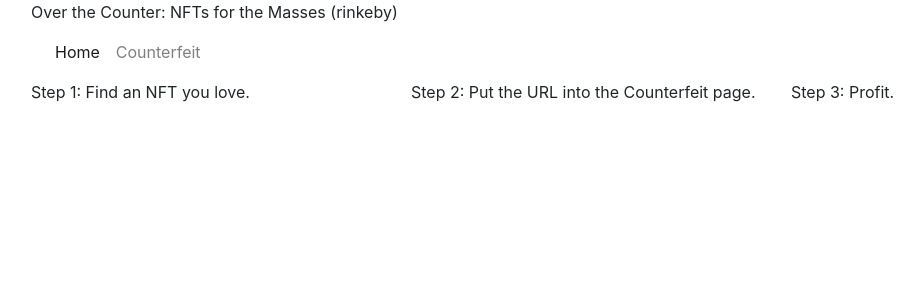
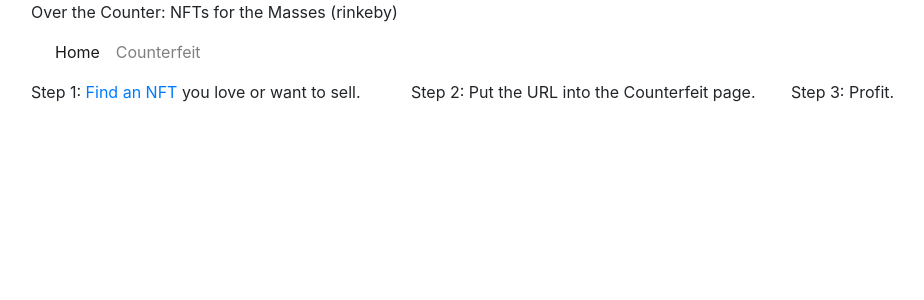
Before and after one commit to troylelandshields/otc-nft-ui, a React (Create React App) app: page / in a window 1280 px wide. Shown: the top 300 px of the page, without its empty margins (54-978 px from the left). Built offline with nearby package versions, Linux system fonts and the light colour scheme.

Commit message:
link to test net open sea site

```diff
--- a/src/components/pages/Home.js
+++ b/src/components/pages/Home.js
@@ -9,7 +9,7 @@ function Home(props) {
 	return (
 		<Row>
 			<Col className="col-md-4">
-            	Step 1: Find an NFT you love.
+            	Step 1: <a href="https://testnets.opensea.io/assets">Find an NFT</a> you love or want to sell.
 			</Col>
 			<Col className="col-md-4">
             	Step 2: Put the URL into the Counterfeit page.
```
Also changed, not shown: 1 other file (tests, documents, lock files or other folders).
